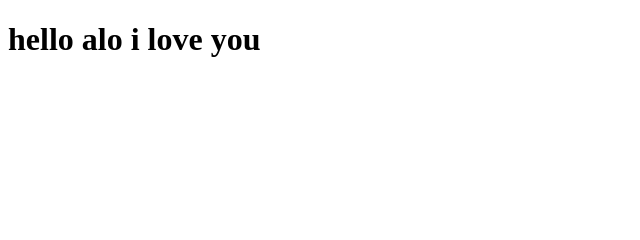
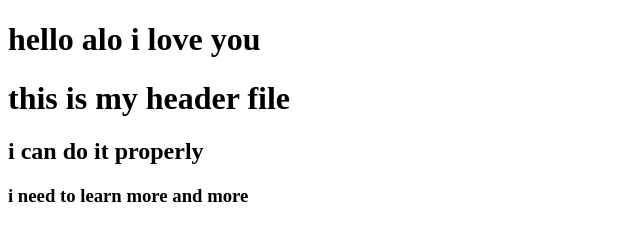
Before and after one commit to WETiger/my-second-git-repo, a plain HTML site: page index.html in a window 1280 px wide. Shown: the whole page, without its empty margins (0-640 px from the left). Drawn offline with Linux system fonts and the light colour scheme.

Commit message:
header added

```diff
--- a/index.html
+++ b/index.html
@@ -8,5 +8,10 @@
 </head>
 <body>
     <h1>hello alo i love you </h1>
+    <header>
+        <h1>this is my header file</h1>
+        <h2>i can do it properly </h2>
+        <h3>i need to learn more and more</h3>
+    </header>
 </body>
 </html>
```
